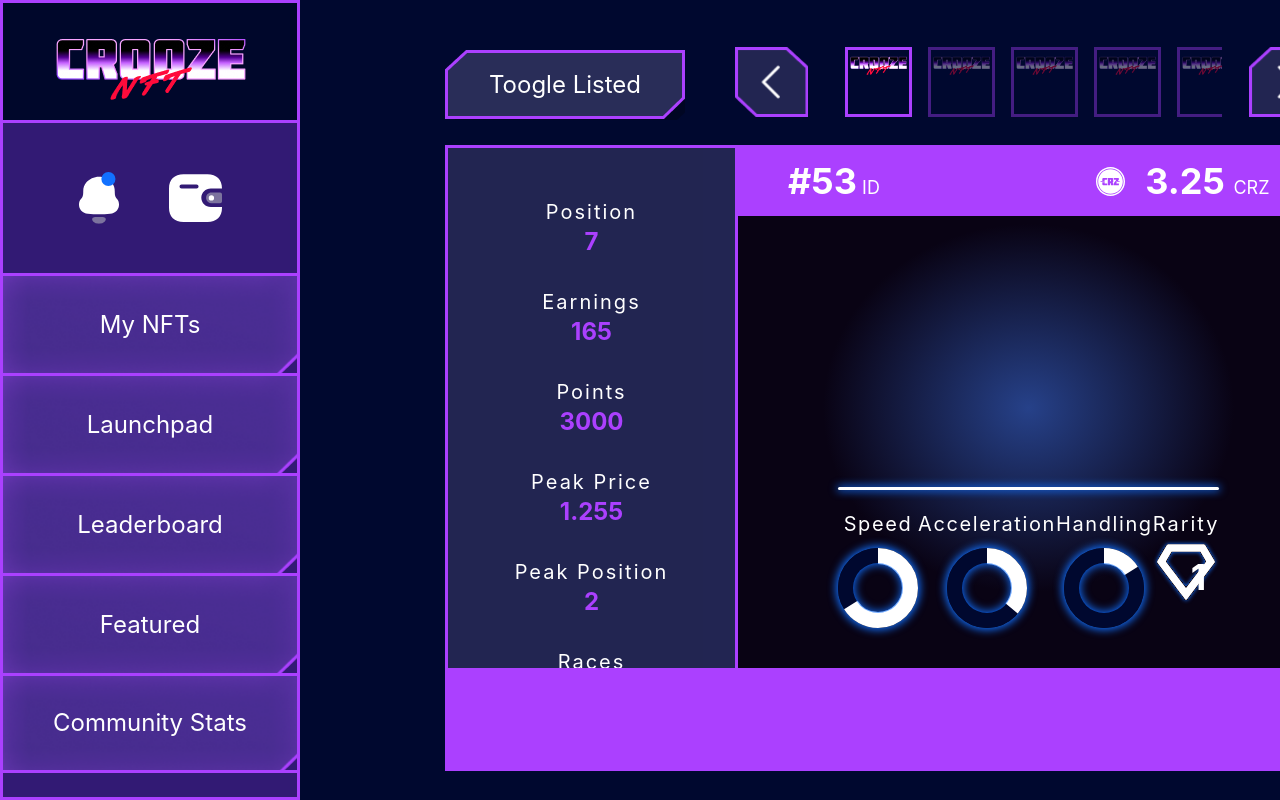
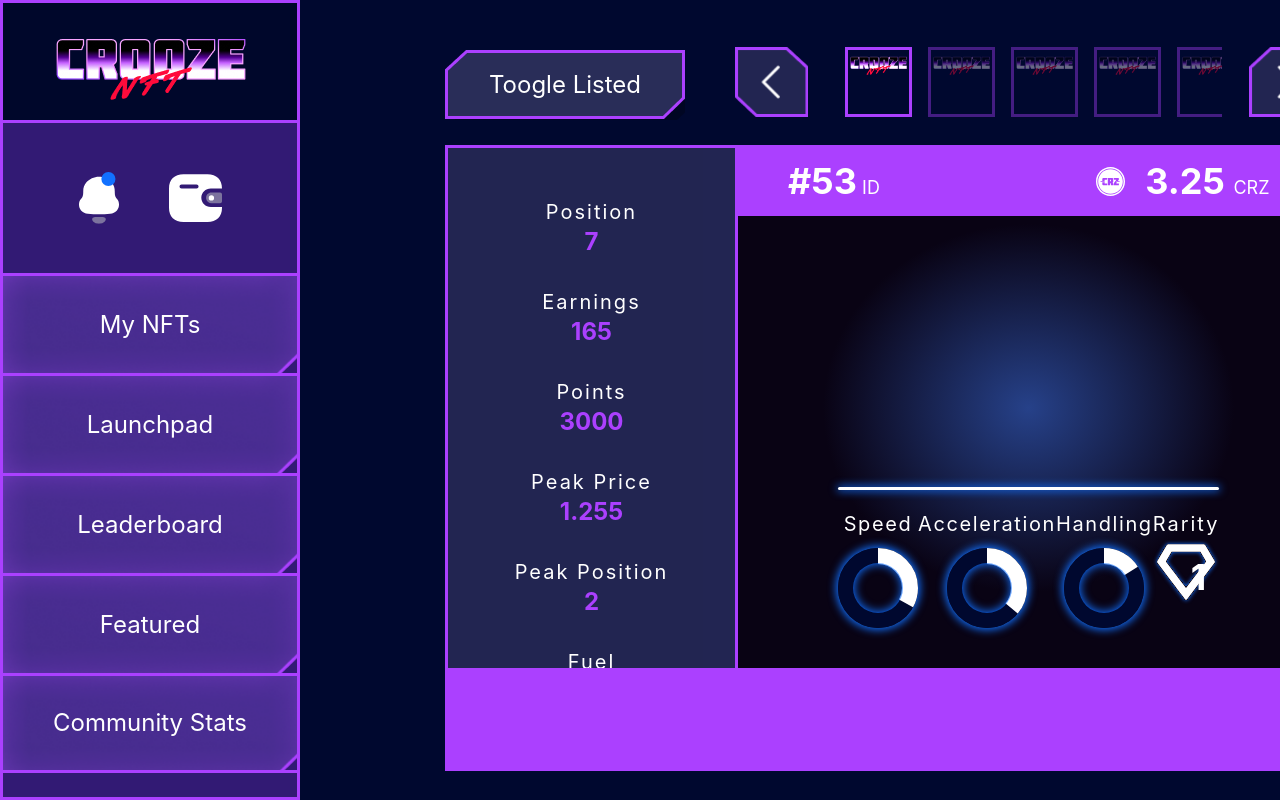
Before and after one commit to jusdy/NFT-leaderboard, a React (Create React App) app: page /mynfts in a window 1280 px wide. Shown: the top 800 px of the page. Built offline with nearby package versions, Linux system fonts and the light colour scheme.

Commit message:
fuel update

```diff
--- a/src/index.css
+++ b/src/index.css
@@ -98,7 +98,7 @@
 }
 
 .scrollbar::-webkit-scrollbar {
-  width: 5px;
+  width: 10px;
   height: 20px;
 }
 
--- a/src/views/MyNFTs/index.tsx
+++ b/src/views/MyNFTs/index.tsx
@@ -58,17 +58,19 @@
                             <h1 className='text-xl tracking-widest'>Peak Position</h1>
                             <label className='text-[#AB40FF] text-2xl font-bold'>2</label>
                         </div>
+                        <div className='flex flex-col justify-center items-center mb-[50px]'>
+                            <h1 className='text-xl tracking-widest mb-3'>Fuel</h1>
+                            <FuelTank capacity={4}/>
+                        </div>
                         <div className='flex flex-col justify-center items-center mb-[30px]'>
                             <h1 className='text-xl tracking-widest mb-3'>Races</h1>
                             <img src='assets/icons/flag.svg'/>
                         </div>
-                        <div className='flex flex-col justify-center items-center mb-[60px]'>
+                        <div className='flex flex-col justify-center items-center'>
                             <h1 className='text-xl tracking-widest mb-5'>Trophies</h1>
                             <TrophyBadge rank={2}/>
                         </div>
-                        <div className='flex flex-col justify-center items-center'>
-                            <FuelTank capacity={4}/>
-                        </div>
+
                     </div>
 
                     <div className="flex flex-col w-full bg-[#090314] bg-gradient-radial from-[#264189FF] via-[#090314] to-[#090314]">
@@ -90,7 +92,7 @@
                             <div className='grow'></div>
                             <div className='w-full h-[3px] mb-5 bg-white shadow-[0_0_8px_1px_rgba(18,113,255,1)] rounded-full '/>
                             <div className='flex justify-between'>
-                                <PieChart value={66} title={"Speed"}/>
+                                <PieChart value={33} title={"Speed"}/>
                                 <PieChart value={36} title={"Acceleration"}/>
                                 <PieChart value={16} title={"Handling"}/>
                                 <div className='relative flex flex-col gap-y-[2px]'>
```
Also changed, not shown: public/assets/icons/fuel0.svg (added).
